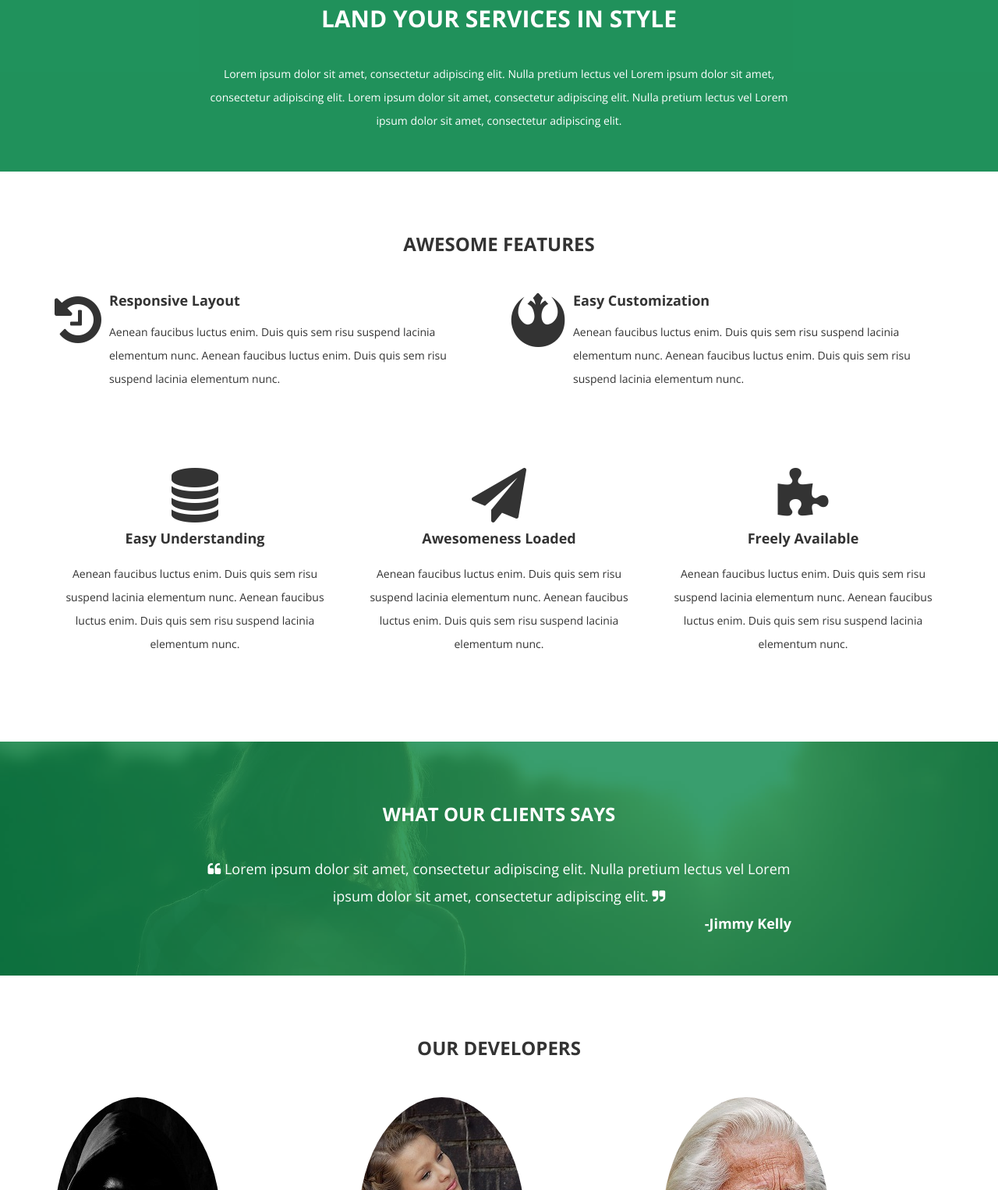
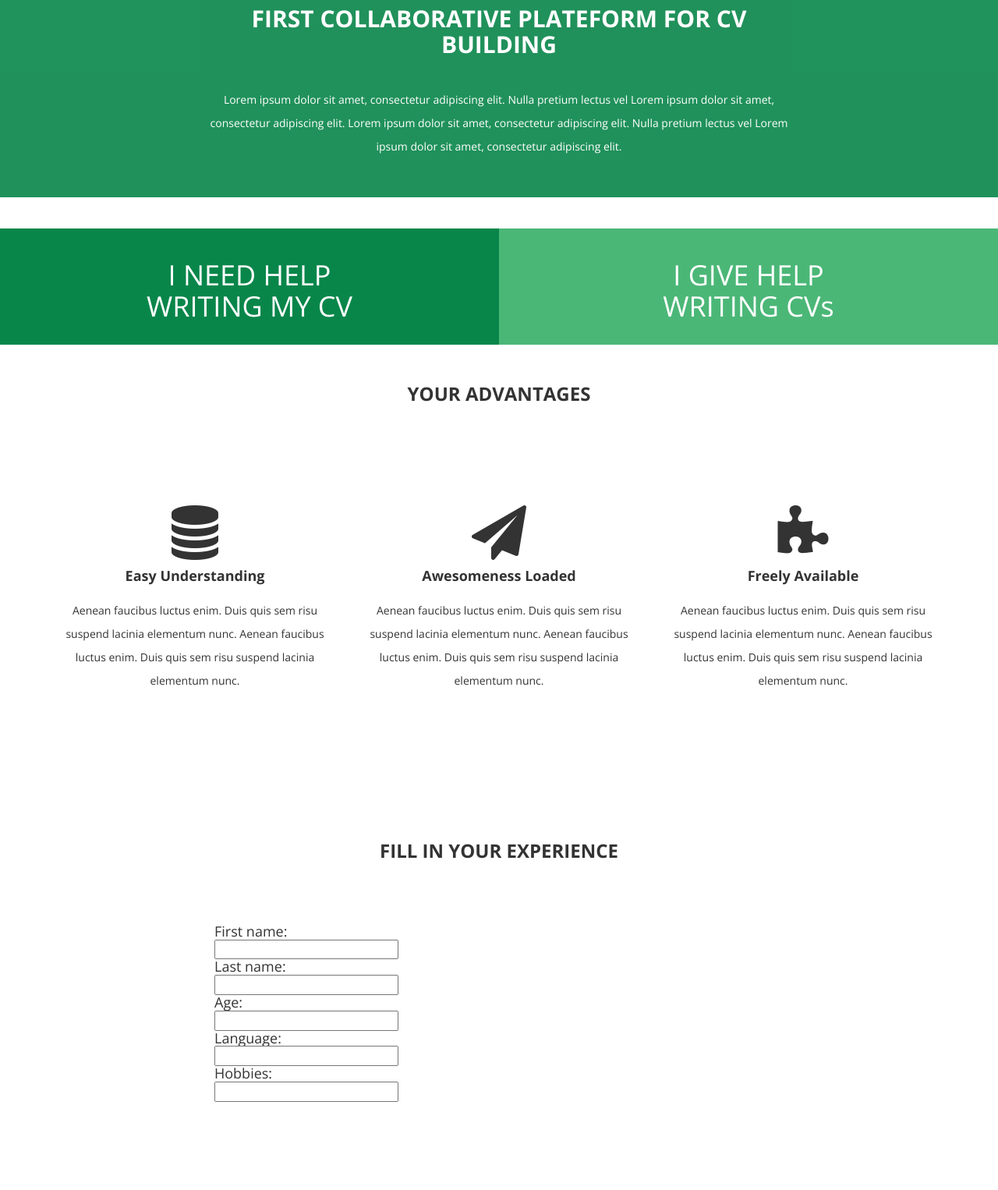
Before and after one commit to Lazour/Lear-IT-girl-, a plain HTML site: page landing-page/index.html in a window 1280 px wide. Shown: the part 163-1689 px from the top of the page at 78% size. Drawn offline with nearby package versions, Linux system fonts and the light colour scheme.

Commit message:
4th commit

```diff
--- a/landing-page/assets/css/style.css
+++ b/landing-page/assets/css/style.css
@@ -125,13 +125,13 @@ min-height: 200px;
        -o-transition: all 1s ease;
       -ms-transition: all 1s ease;
           transition: all 1s ease;
-  background-color:black;
+  background-color:red;
 
     text-decoration: underline;
 }
 .single-price:hover h1{
-  font-size: 40px;
-  padding: 16px;
+
+
 }
 
 .multi-price {
--- a/landing-page/index.html
+++ b/landing-page/index.html
@@ -46,9 +46,7 @@
                 <ul class="nav navbar-nav navbar-right">
                     <li ><a href="#home">HOME</a></li>
                      <li><a href="#features">FEATURES</a></li>
-
                     <li><a href="#developers">DEVELOPERS</a></li>
-                     <li><a href="#pricing">PRICING</a></li>
                      <li><a href="#contact">CONTACT</a></li>
                      <li><a href="mailto:info@domain.com?Subject=Product%20Enquiry" target="_top"> <i class="fa fa-envelope-o"></i><span class="home-mail">e-mail: info@domain.com</span></a></li>
                 </ul>
@@ -66,7 +64,7 @@
 
                 <h2 data-scroll-reveal="enter from the bottom after 0.1s">
                     <strong>
-                   Land Your Services in Style
+                   First collaborative plateform for CV building
                         </strong>
                         </h2>
 
@@ -91,6 +89,35 @@
 
        </section>
        <!--HEADER SECTION END-->
+       <section class="price-sec text-center "  id="pricing">
+
+
+
+                  <div class="col-lg-6  col-md-6 col-sm-6 single-price" data-scroll-reveal="enter from the left after 0.2s">
+
+
+
+                     <h1>I NEED HELP<br> WRITING MY CV </h1>
+
+
+
+
+
+               </div>
+                   <div class="col-lg-6  col-md-6 col-sm-6 multi-price" data-scroll-reveal="enter from the right after 0.2s">
+
+
+
+                        <h1>I GIVE HELP<br> WRITING CVs</h1>
+
+
+
+
+               </div>
+
+
+          </section>
+       <!--PRICING SECTION END-->
    <section class="features" id="features">
  <div class="container">
            <div class="row text-center" >
@@ -99,49 +126,14 @@
 
                 <h3 data-scroll-reveal="enter from the bottom after 0.1s">
                     <strong>
-                   Awesome Features
+                   Your advantages
                         </strong>
                         </h3>
 
             </div>
 
                </div>
-     <div class="row " >
 
-              <div class="col-lg-6 col-md-6 col-sm-6" data-scroll-reveal="enter from the left after 0.4s" >
-                        <div class="media">
-                            <div class="pull-left">
-                                <i class=" fa fa-history fa-5x "></i>
-
-                            </div>
-                            <div class="media-body">
-                                <h4 class="media-heading"><strong> Responsive Layout </strong></h4>
-                                <p>
-                                    Aenean faucibus luctus enim. Duis quis sem risu suspend lacinia elementum nunc.
-                                Aenean faucibus luctus enim. Duis quis sem risu suspend lacinia elementum nunc.
-                                </p>
-
-                            </div>
-                        </div>
-                    </div>
-               <div class="col-lg-6 col-md-6 col-sm-6" data-scroll-reveal="enter from the right after 0.7s">
-                        <div class="media">
-                            <div class="pull-left">
-                                <i class=" fa fa-ra fa-5x "></i>
-
-                            </div>
-                            <div class="media-body">
-                                <h4 class="media-heading"><strong> Easy Customization </strong></h4>
-                                <p>
-                                    Aenean faucibus luctus enim. Duis quis sem risu suspend lacinia elementum nunc.
-                                Aenean faucibus luctus enim. Duis quis sem risu suspend lacinia elementum nunc.
-                                </p>
-
-                            </div>
-                        </div>
-                    </div>
-
-            </div>
                 <div class="row text-center just-pad" >
 
               <div class="col-lg-4 col-md-4 col-sm-4" data-scroll-reveal="enter from the bottom after 0.2s" >
@@ -174,25 +166,37 @@
 
        </section>
     <!--FEATURES SECTION END-->
-     <section class="testi-sec" >
+
+
+     <section class="form-sec" >
            <div class="overlay">
  <div class="container">
-           <div class="row text-center" >
+
 
                <div class="col-lg-8 col-lg-offset-2 col-md-8 col-md-offset-2 col-sm-10 col-sm-offset-1">
 
                 <h3 data-scroll-reveal="enter from the bottom after 0.1s">
                     <strong>
-                   What Our Clients Says
+                   Fill in your experience
                         </strong>
                         </h3>
 
                    <h4 data-scroll-reveal="enter from the bottom after 0.8s">
-               <i class="fa fa-quote-left "></i> Lorem ipsum dolor sit amet, consectetur adipiscing elit.
-                        Nulla pretium lectus vel Lorem ipsum dolor sit amet, consectetur adipiscing elit.
-                         <i class="fa fa-quote-right "></i>
+    <section class="form" >
+               <form>
+              First name:<br>
+              <input type="text" name="firstname"><br>
+              Last name:<br>
+              <input type="text" name="lastname"><br>
+              Age:<br>
+              <input type="text" name="age"><br>
+              Language:<br>
+              <input type="text" name="language"><br>
+              Hobbies:<br>
+              <input type="text" name="hobbies"><br>
+            </form>
                        <br />
-                       <span class="pull-right"><strong>-Jimmy Kelly</strong></span>
+
                        </h4>
 
 
@@ -263,35 +267,6 @@
 
        </section>
     <!--DEVELOPERS SECTION END-->
-    <section class="price-sec text-center "  id="pricing">
-
-
-
-               <div class="col-lg-6  col-md-6 col-sm-6 single-price" data-scroll-reveal="enter from the left after 0.2s">
-
-               <span >199 <i class="fa fa-dollar"></i></span>
-
-                  <h1>SINGLE LICENSE</h1>
-
-
-
-
-
-            </div>
-                <div class="col-lg-6  col-md-6 col-sm-6 multi-price" data-scroll-reveal="enter from the right after 0.2s">
-
-
-                      <span >890 <i class="fa fa-dollar"></i></span>
-                     <h1>MULTIPLE LICENSE</h1>
-
-
-
-
-            </div>
-
-
-       </section>
-    <!--PRICING SECTION END-->
     <section class="contact" id="contact" >
             <div class="container">
                  <div class="row text-center " >
```
Also changed, not shown: 3 other files.
